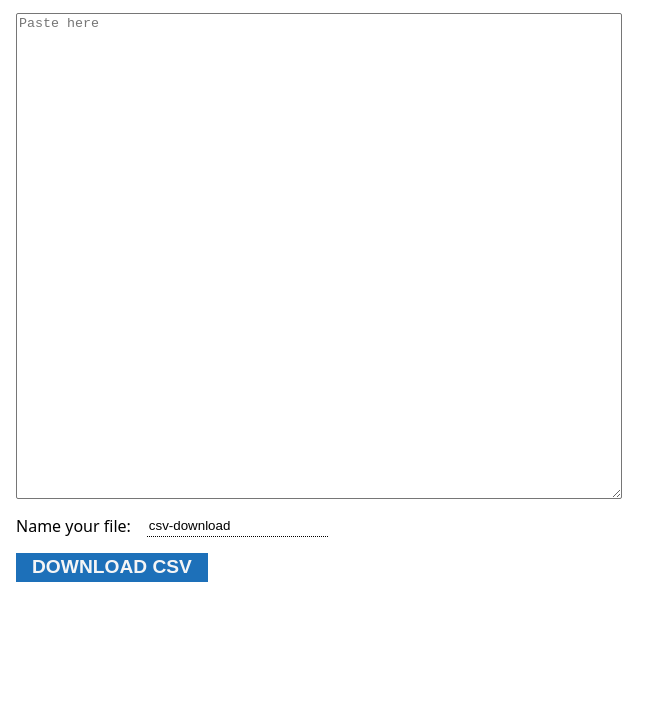
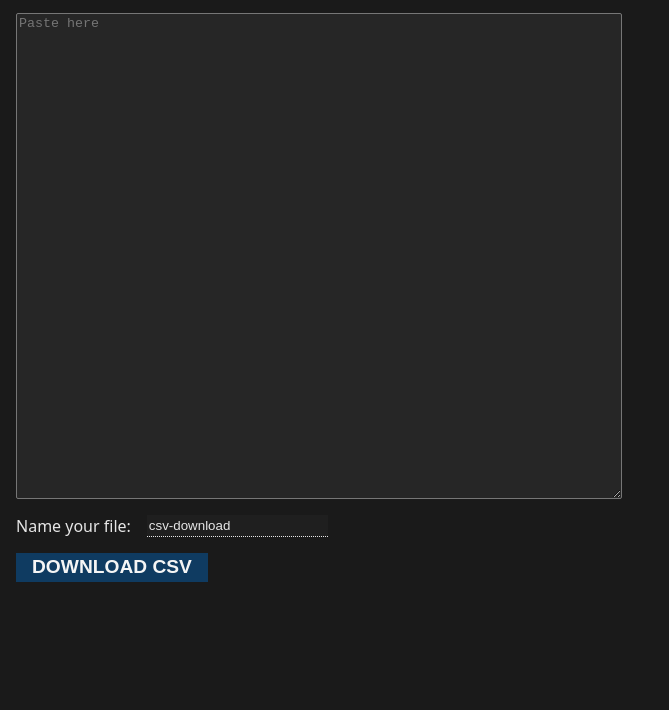
Before and after one commit to dimray/csv-download, a plain HTML site: page index.html in a window 1280 px wide. Shown: the part 90-800 px from the top of the page, without its empty margins (0-669 px from the left). Drawn offline with Linux system fonts and the dark colour scheme.

Commit message:
dark scheme

```diff
--- a/styles.css
+++ b/styles.css
@@ -62,3 +62,36 @@ button {
 .file-name input[type="text"]:focus {
   outline: none;
 }
+
+body {
+  background-color: hsl(0, 0%, 94%);
+}
+
+textarea {
+  background-color: hsl(0, 0%, 98%);
+}
+
+.file-name input[type="text"] {
+  background-color: hsl(0, 0%, 96%);
+}
+
+@media (prefers-color-scheme: dark) {
+  body {
+    background-color: hsl(0, 0%, 10%);
+    color: hsl(0, 0%, 90%);
+  }
+
+  textarea {
+    background-color: hsl(0, 0%, 15%);
+    color: hsl(0, 0%, 90%);
+  }
+
+  .file-name input[type="text"] {
+    background-color: hsl(0, 0%, 12%);
+    color: hsl(0, 0%, 90%);
+  }
+
+  button {
+    background-color: hsl(208, 73%, 22%);
+  }
+}
```
